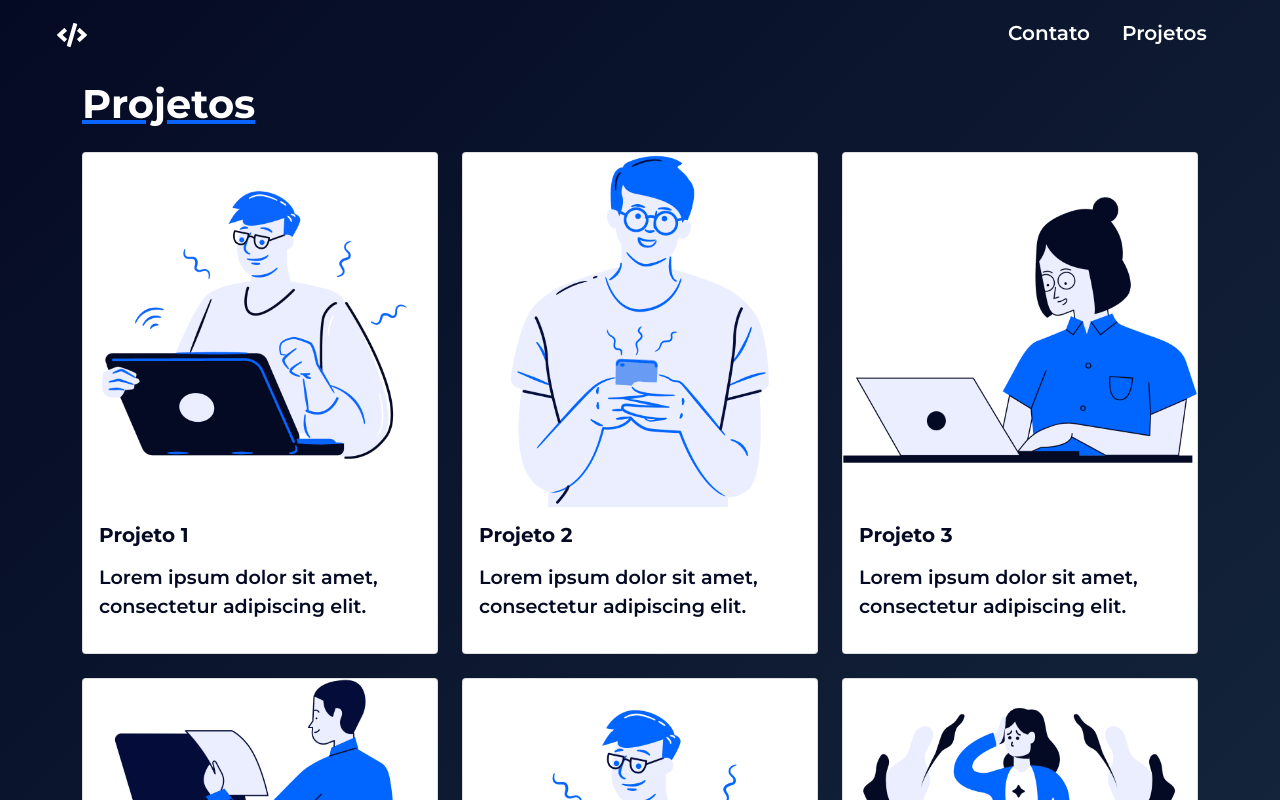
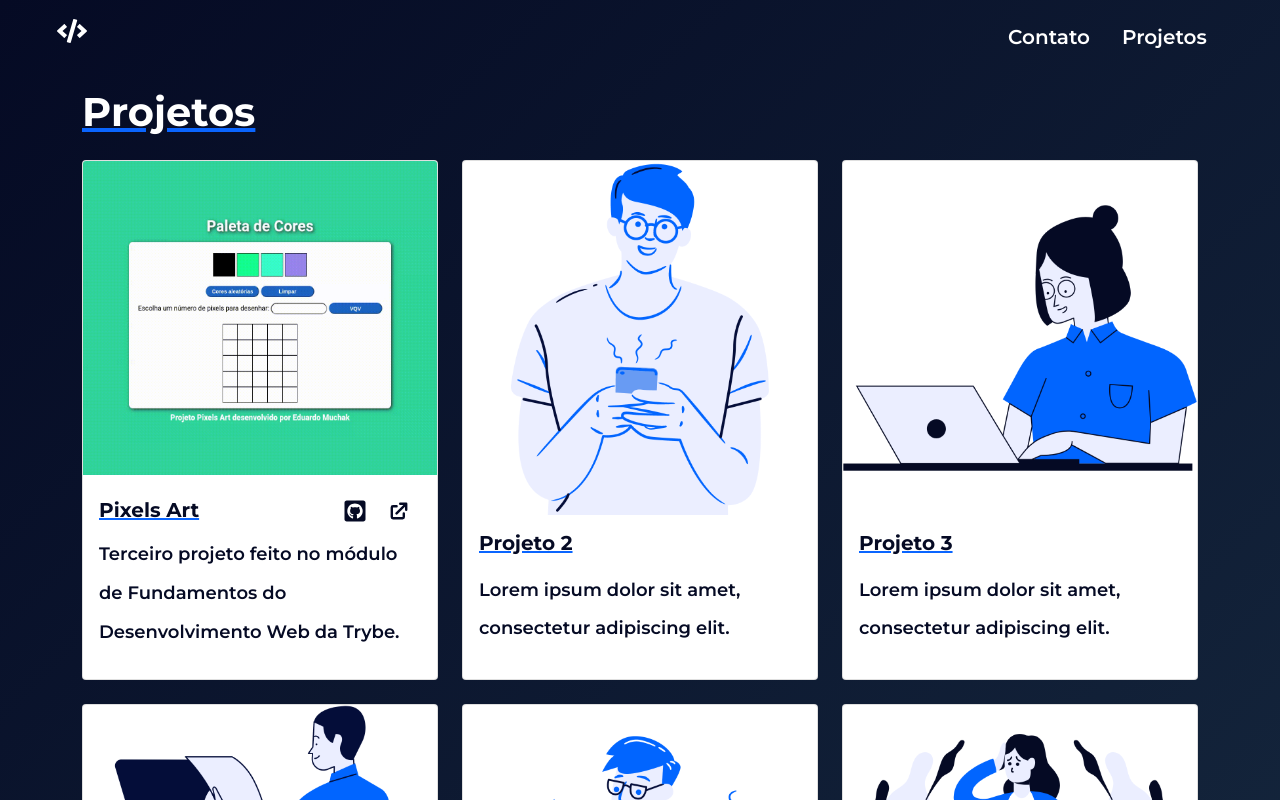
Before and after one commit to eduardomuchak/eduardo-portfolio, a React (Create React App) app: page /projetos in a window 1280 px wide. Shown: the top 800 px of the page. Built offline with nearby package versions, Linux system fonts and the light colour scheme.

Commit message:
feat/fix: Adiciona projeto Pixels art + - Corrige alinhamento formulário página contato - Faz melhorias recebidos de feedbacks (Footer + Form + line-height)

```diff
--- a/src/components/Footer.jsx
+++ b/src/components/Footer.jsx
@@ -4,8 +4,8 @@ import '../styles/Footer.css';
 class Footer extends Component {
   render() {
     return (
-      <footer>
-        <span className='col'>
+      <footer className='footer-container'>
+        <span className='card-body'>
           Desenvolvido com ReactJS, Bootstrap e algumas xícaras de café.
         </span>
       </footer>
--- a/src/index.css
+++ b/src/index.css
@@ -9,6 +9,7 @@ body {
   background-color: rgb(5, 10, 36);
   background: -webkit-linear-gradient(to bottom right,#050a24, #16293f);  /* Chrome 10-25, Safari 5.1-6 */
   background: linear-gradient(to bottom right, #050a24, #16293f); /* W3C, IE 10+/ Edge, Firefox 16+, Chrome 26+, Opera 12+, Safari 7+ */
+  line-height: 38px;
 }
 
 body::-webkit-scrollbar {
--- a/src/pages/Projects.jsx
+++ b/src/pages/Projects.jsx
@@ -1,11 +1,15 @@
 import React, { Component } from 'react';
+import { FaGithubSquare } from 'react-icons/fa';
+import { HiExternalLink } from 'react-icons/hi';
 import Header from '../components/Header';
 import Contato1 from '../images/contato(1).png';
 import Contato2 from '../images/contato(2).png';
 import Contato3 from '../images/contato(3).png';
 import NotFound from '../images/not-found.png';
+import PixelsArt from '../images/pixels-art.gif';
 import Working from '../images/working(2).png';
-import Working2 from '../images/working.png';
+import '../styles/Projects.css';
+
 
 class Projects extends Component {
   render() {
@@ -19,13 +23,22 @@ class Projects extends Component {
               </div>
               <div className='col-md-4 mb-4'>
                 <div className='card'>
-                  <img src={ Working2 } class="card-img-top" alt="..."/>
+                  <img src={ PixelsArt } class="card-img-top" alt="..."/>
                   <div className='card-body'>
-                    <h5 className='title-card'>Projeto 1</h5>
-                    <div className='mb-3'></div>
-                    <p className='text-card'>
-                      Lorem ipsum dolor sit amet, consectetur adipiscing elit.
-                    </p>
+                    <div className='project-title-container mb-1'>
+                      <h5 className='title-card'>Pixels Art</h5>
+                      <div className='card-icons-container'>
+                        <a target="_blank" href="https://github.com/eduardomuchak/03-pixels-art" rel="noreferrer">
+                          <span className='project-icon'><FaGithubSquare/></span>
+                        </a>
+                        <a target="_blank" href="https://pixelsart-eduardomuchak.vercel.app/" rel="noreferrer">
+                          <span className='project-icon'><HiExternalLink/></span>
+                        </a>
+                      </div>
+                    </div>
+                    <span className='text-card'>
+                      Terceiro projeto feito no módulo de Fundamentos do Desenvolvimento Web da Trybe.
+                    </span>
                   </div>
                 </div>
               </div>
--- a/src/styles/Contact.css
+++ b/src/styles/Contact.css
@@ -1,5 +1,5 @@
 .contact-page {
-  height: 97vh;
+  min-height: 97vh;
 }
 
 .contact-image {
@@ -31,6 +31,7 @@
   background-color: rgb(10, 101, 255);
   border-radius: 10px;
   margin-top: 30px;
+  margin-bottom: 30px;
   border: none;
   font-weight: 800;
 }
@@ -61,9 +62,11 @@ textarea:focus, input:focus{
   border: none;
   background: transparent;
   display: block;
-  background-color: transparent;
+  background-color: rgba(235, 238, 255, 0.1);
+  border-radius: 5px;
   color: rgb(235, 238, 255);
   border: none;
+  width:100%;
 }
 .input-form-border{
   display:flex;
--- a/src/styles/Footer.css
+++ b/src/styles/Footer.css
@@ -1,14 +1,18 @@
-footer {
+.footer-container {
   display: flex;
   align-items: center;
   justify-content: center;
   position: absolute;
+  text-align: center;
   left: 0;
   right: 0;
-  width: 100%;
-  height: 100px;
   background-color: rgb(10, 101, 255);
+  height: auto;
+  width: 100vw;
   color: rgb(235, 238, 255);
-  text-align: center;
-  margin: 0px;
 }
+
+.footer-text{
+  display: flex;
+  width: 80%;
+}
--- /dev/null
+++ b/src/styles/Projects.css
@@ -0,0 +1,39 @@
+.text-card {
+  font-size: 18px;
+}
+
+.title-card {
+  display: flex;
+  font-weight: 700;
+  color: #050a24;
+  text-decoration: underline;
+  text-decoration-color: rgb(10, 101, 255);
+  margin: 0px;
+  align-items: center;
+}
+
+.project-icon {
+  color:#050a24;
+  font-size: 24px;
+  margin: 0px 10px;
+}
+
+.project-icon:hover {
+  color:rgb(10, 101, 255);
+  font-size: 23px;
+}
+
+.project-title-container {
+  display: flex;
+  justify-content: space-between;
+}
+
+.card-icons-container {
+  display: flex;
+  justify-content: center;
+  align-items: center;
+}
+
+.card {
+  height: 100%;
+}
```
Also changed, not shown: src/images/pixels-art.gif (added).
